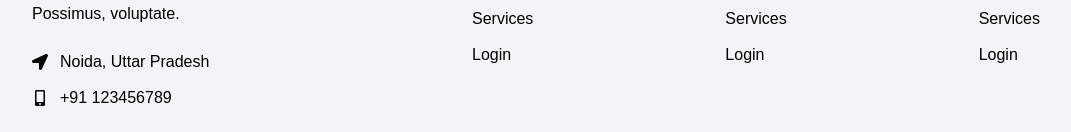
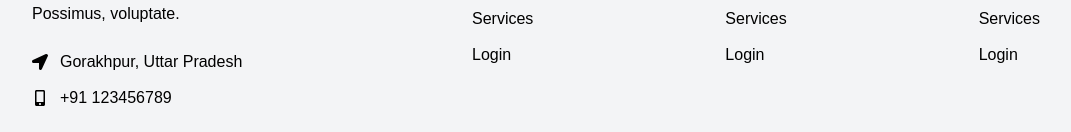
Before and after one commit to NitinKumar1209/Foodies-restaurant, a React (Vite) app: page / in a window 1280 px wide. Shown: the part 2717-2849 px from the top of the page, without its empty margins (24-1095 px from the left). Built offline with nearby package versions, Linux system fonts and the light colour scheme.

Commit message:
Update Footer.jsx

```diff
--- a/src/components/Footer/Footer.jsx
+++ b/src/components/Footer/Footer.jsx
@@ -25,7 +25,7 @@ const Footer = () => {
             <br />
             <div className="flex items-center gap-3">
               <FaLocationArrow />
-              <p>Noida, Uttar Pradesh</p>
+              <p>Gorakhpur, Uttar Pradesh</p>
             </div>
             <div className="flex items-center gap-3 mt-3">
               <FaMobileAlt />
```
